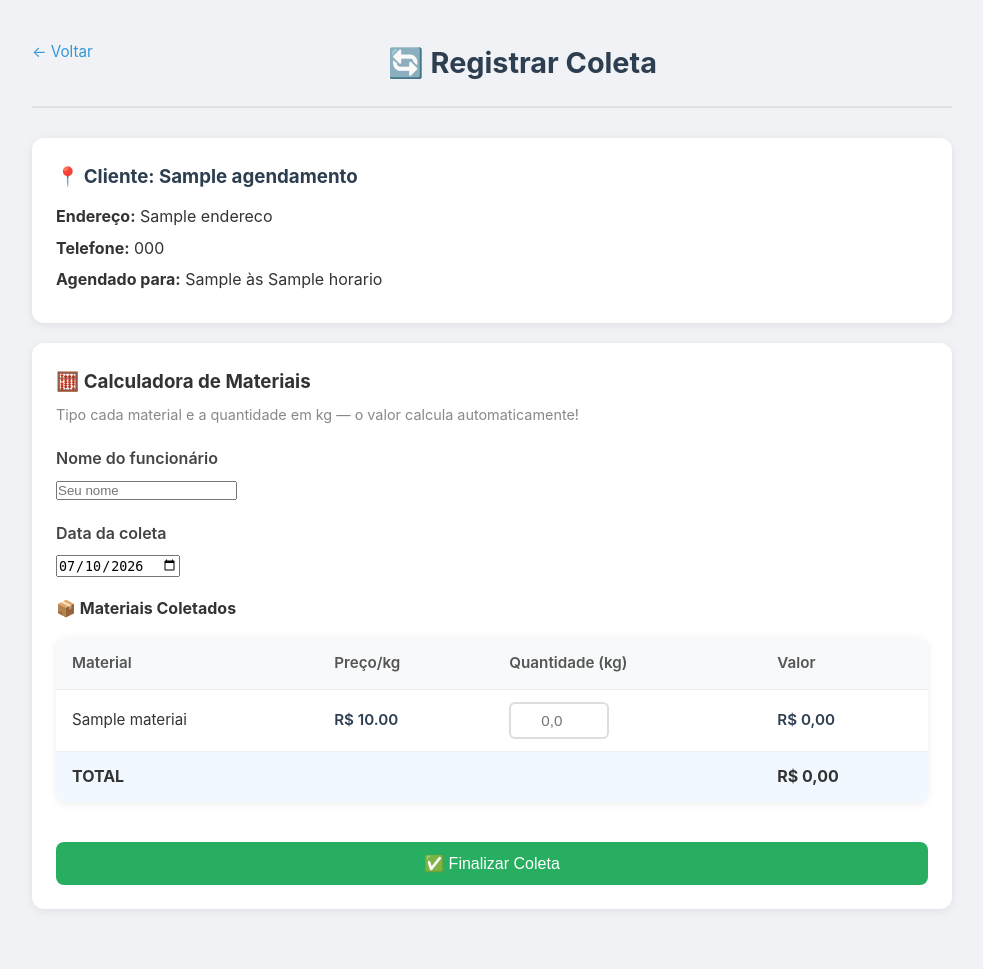
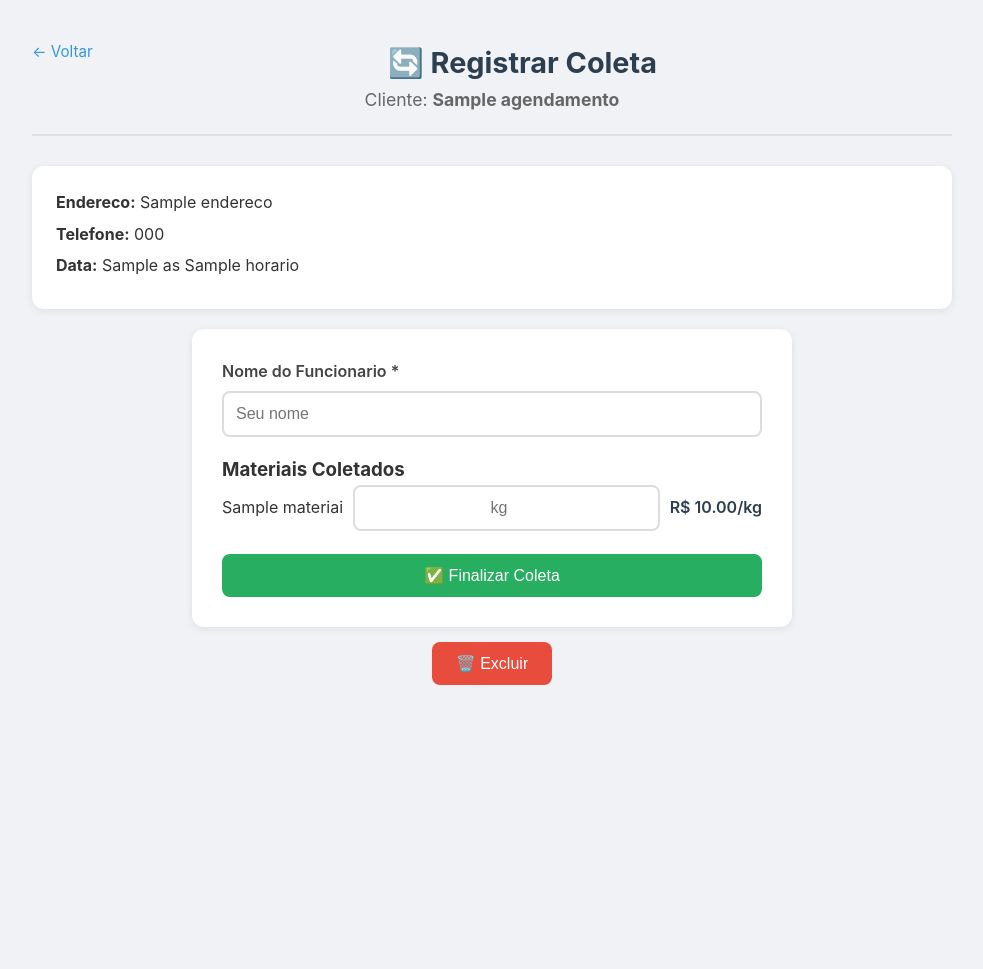
Before and after one commit to lrdj123/sistema-coleta, a Flask app: template templates/funcionario/coleta.html in a window 1280 px wide. Shown: the whole page, without its empty margins (148-1131 px from the left). After the commit the page ends 685 px from the top, so only its background shows below. Run offline with Flask 2, Linux system fonts and the light colour scheme; the template is opened without the code that fills it: most values are stand-ins (such as "Sample title", 1, 10 or a date in 2020).

Commit message:
Func coleta

```diff
--- a/templates/funcionario/coleta.html
+++ b/templates/funcionario/coleta.html
@@ -1,117 +1,17 @@
 <!DOCTYPE html>
-<html lang="pt-BR">
-<head>
-    <meta charset="UTF-8">
-    <meta name="viewport" content="width=device-width, initial-scale=1.0">
-    <title>Registrar Coleta</title>
-    <link rel="stylesheet" href="/static/css/style.css">
-</head>
-<body>
-    <div class="container">
-        <header>
-            <a href="/funcionario" class="btn-voltar">← Voltar</a>
-            <h1>🔄 Registrar Coleta</h1>
-        </header>
-
-        <div class="card-info">
-            <h3>📍 Cliente: {{ agendamento.nome }}</h3>
-            <p><strong>Endereço:</strong> {{ agendamento.endereco }}</p>
-            <p><strong>Telefone:</strong> {{ agendamento.telefone }}</p>
-            <p><strong>Agendado para:</strong> {{ agendamento.data_coleta }} às {{ agendamento.horario }}</p>
-        </div>
-
-        <div class="calculadora">
-            <h3>🧮 Calculadora de Materiais</h3>
-            <p>Tipo cada material e a quantidade em kg — o valor calcula automaticamente!</p>
-
-            <form method="POST" action="/funcionario/finalizar" id="form-coleta">
-                <input type="hidden" name="agendamento_id" value="{{ agendamento.id }}">
-
-                <div class="form-group">
-                    <label>Nome do funcionário</label>
-                    <input type="text" name="funcionario" required placeholder="Seu nome">
-                </div>
-
-                <div class="form-group">
-                    <label>Data da coleta</label>
-                    <input type="date" name="data_coleta" required>
-                </div>
-
-                <h4>📦 Materiais Coletados</h4>
-                <div class="tabela-wrapper">
-                    <table id="tabela-materiais">
-                        <thead>
-                            <tr>
-                                <th>Material</th>
-                                <th>Preço/kg</th>
-                                <th>Quantidade (kg)</th>
-                                <th>Valor</th>
-                            </tr>
-                        </thead>
-                        <tbody>
-                            {% for mat in materiais %}
-                            <tr class="linha-material">
-                                <td>{{ mat.nome }}</td>
-                                <td class="preco-kg">R$ {{ "%.2f"|format(mat.preco_kg) }}</td>
-                                <td>
-                                    <input type="number" step="0.1" min="0"
-                                           name="material_{{ mat.id }}"
-                                           class="input-kg"
-                                           data-preco="{{ mat.preco_kg }}"
-                                           data-material="{{ mat.nome }}"
-                                           placeholder="0,0">
-                                </td>
-                                <td class="valor-material">R$ 0,00</td>
-                            </tr>
-                            {% endfor %}
-                        </tbody>
-                        <tfoot>
-                            <tr>
-                                <td colspan="3"><strong>TOTAL</strong></td>
-                                <td id="total-geral"><strong>R$ 0,00</strong></td>
-                            </tr>
-                        </tfoot>
-                    </table>
-                </div>
-
-                <button type="submit" class="btn btn-full btn-success">✅ Finalizar Coleta</button>
-            </form>
-        </div>
-    </div>
-
-    <script>
-        // Calculadora automática
-        const inputs = document.querySelectorAll('.input-kg');
-
-        inputs.forEach(input => {
-            input.addEventListener('input', function() {
-                const preco = parseFloat(this.dataset.preco) || 0;
-                const qtd = parseFloat(this.value) || 0;
-                const valor = qtd * preco;
-
-                // Atualiza o valor da linha
-                const tdValor = this.closest('tr').querySelector('.valor-material');
-                tdValor.textContent = 'R$ ' + valor.toFixed(2);
-
-                // Atualiza total geral
-                let total = 0;
-                document.querySelectorAll('.valor-material').forEach(td => {
-                    const val = td.textContent.replace('R$ ', '').replace(',', '.');
-                    total += parseFloat(val) || 0;
-                });
-                document.getElementById('total-geral').innerHTML = '<strong>R$ ' + total.toFixed(2) + '</strong>';
-
-                // Cor do campo
-                if (this.value > 0) {
-                    this.style.backgroundColor = '#d4edda';
-                } else {
-                    this.style.backgroundColor = '';
-                }
-            });
-        });
-
-        // Data padrão = hoje
-        document.querySelector('input[name="data_coleta"]').value = new Date().toISOString().split('T')[0];
-    </script>
-</body>
-</html>
+<html lang="pt-BR"><head><meta charset="UTF-8"><meta name="viewport" content="width=device-width, initial-scale=1.0">
+<title>Registrar Coleta - JF Sucata</title><link rel="stylesheet" href="/static/css/style.css"></head>
+<body><div class="container">
+<header><a href="/funcionario" class="btn-voltar">← Voltar</a><h1>🔄 Registrar Coleta</h1><p>Cliente: <strong>{{ agendamento.nome }}</strong></p></header>
+<div class="card-info"><p><strong>Endereco:</strong> {{ agendamento.endereco }}</p><p><strong>Telefone:</strong> {{ agendamento.telefone }}</p><p><strong>Data:</strong> {{ agendamento.data_coleta }} as {{ agendamento.horario }}</p></div>
+<form method="POST" class="form">
+<div class="form-group"><label>Nome do Funcionario *</label><input type="text" name="funcionario" required placeholder="Seu nome"></div>
+<h3>Materiais Coletados</h3><div id="materiais">
+{% for m in materiais %}<div class="form-inline" style="margin-bottom:8px;">
+<label style="min-width:100px;">{{ m.nome }}</label>
+<input type="hidden" name="material_id[]" value="{{ m.id }}">
+<input type="number" name="quantidade[]" class="input-kg" step="0.1" min="0" placeholder="kg" value="">
+<span class="preco-kg">R$ {{ "%.2f"|format(m.preco_kg) }}/kg</span></div>{% endfor %}</div>
+<button type="submit" class="btn btn-full btn-success">✅ Finalizar Coleta</button></form>
+<form action="/funcionario/excluir/{{ agendamento.id }}" method="POST" style="margin-top:15px;text-align:center;">
+<button type="submit" class="btn btn-danger" onclick="return confirm('Excluir este agendamento?')">🗑️ Excluir</button></form></div></body></html>
```
